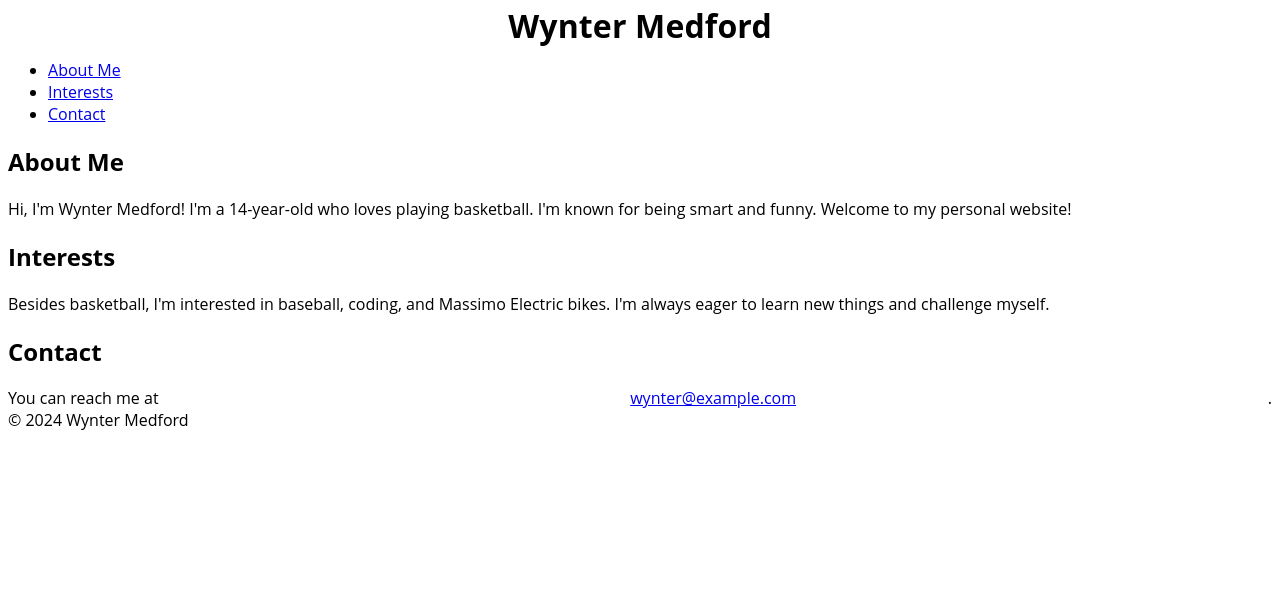
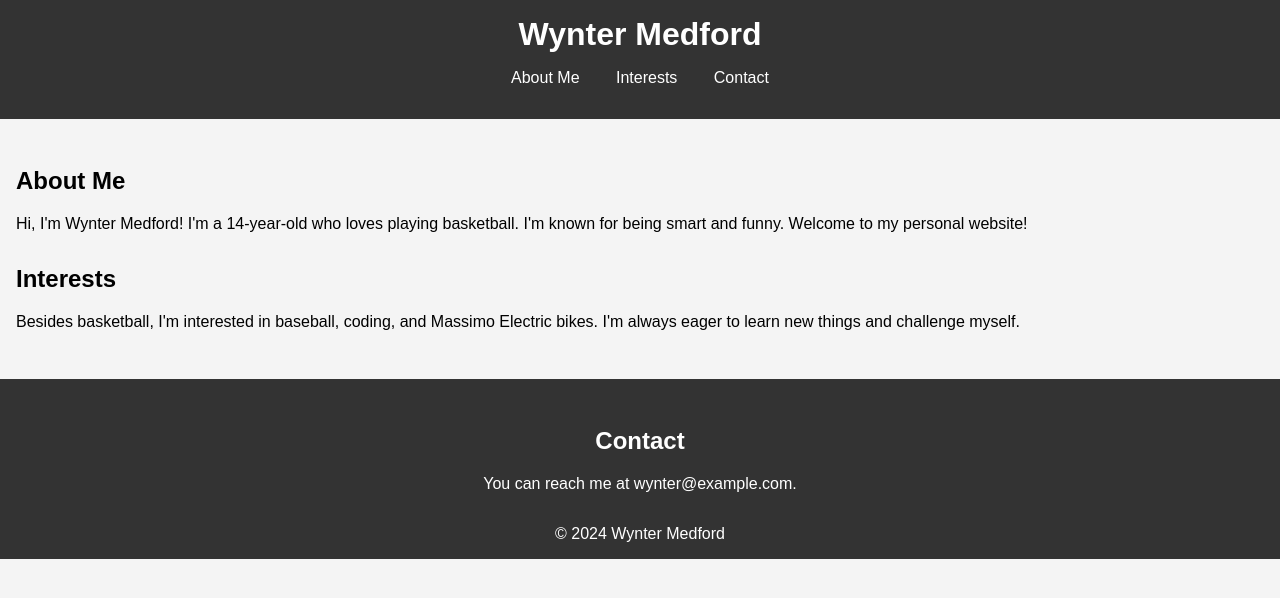
Before and after one commit to ThaManWyntaMeddy/AustinReaves, a plain HTML site: page index.html in a window 1280 px wide. Drawn offline with Linux system fonts and the light colour scheme.

Commit message:
Update styles.css

```diff
--- a/styles.css
+++ b/styles.css
@@ -1,99 +1,57 @@
-* {
-  box-sizing: border-box;
+body {
+    font-family: Arial, sans-serif;
+    margin: 0;
+    padding: 0;
+    background-color: #f4f4f4;
 }
 
-html {
-  font-size: 16px;
-}
-
-body {
-  font-family: 'Open Sans', sans-serif;
-}
-
-.label {
-  border: 2px solid black;
-  width: 270px;
-  margin: 20px auto;
-  padding: 0 7px;
+header {
+    background-color: #333;
+    color: #fff;
+    padding: 1rem 0;
+    text-align: center;
 }
 
 header h1 {
-  text-align: center;
-  margin: -4px 0;
-  letter-spacing: 0.15px
+    margin: 0;
+    font-size: 2rem;
 }
 
-p {
-  margin: 0;
-  display: flex;
-  justify-content: space-between;
+nav ul {
+    list-style: none;
+    padding: 0;
 }
 
-.divider {
-  border-bottom: 1px solid #888989;
-  margin: 2px 0;
+nav ul li {
+    display: inline;
+    margin: 0 1rem;
 }
 
-.bold {
-  font-weight: 800;
+nav ul li a {
+    color: #fff;
+    text-decoration: none;
 }
 
-.large {
-  height: 10px;
+main {
+    padding: 1rem;
 }
 
-.large, .medium {
-  background-color: black;
-  border: 0;
+section {
+    margin: 2rem 0;
 }
 
-.medium {
-  height: 5px;
+footer {
+    background-color: #333;
+    color: #fff;
+    text-align: center;
+    padding: 1rem 0;
 }
 
-.small-text {
-  font-size: 0.85rem;
+footer a {
+    color: #fff;
+    text-decoration: none;
 }
 
-
-.calories-info {
-  display: flex;
-  justify-content: space-between;
-  align-items: flex-end;
+footer p {
+    margin: 0;
 }
-
-.calories-info h2 {
-  margin: 0;
-}
-
-.left-container p {
-  margin: -5px -2px;
-  font-size: 2em;
-  font-weight: 700;
-}
-
-.calories-info span {
-  margin: -7px -2px;
-  font-size: 2.4em;
-  font-weight: 700;
-}
-
-.right {
-  justify-content: flex-end;
-}
-
-.indent {
-  margin-left: 1em;
-}
-
-.double-indent {
-  margin-left: 2em;
-}
-
-.daily-value p:not(.no-divider) {
-  border-bottom: 1px solid #888989;
-}
-.note {
-  font-size: 0.6rem;
-  margin: 5px 0;
-}
```
